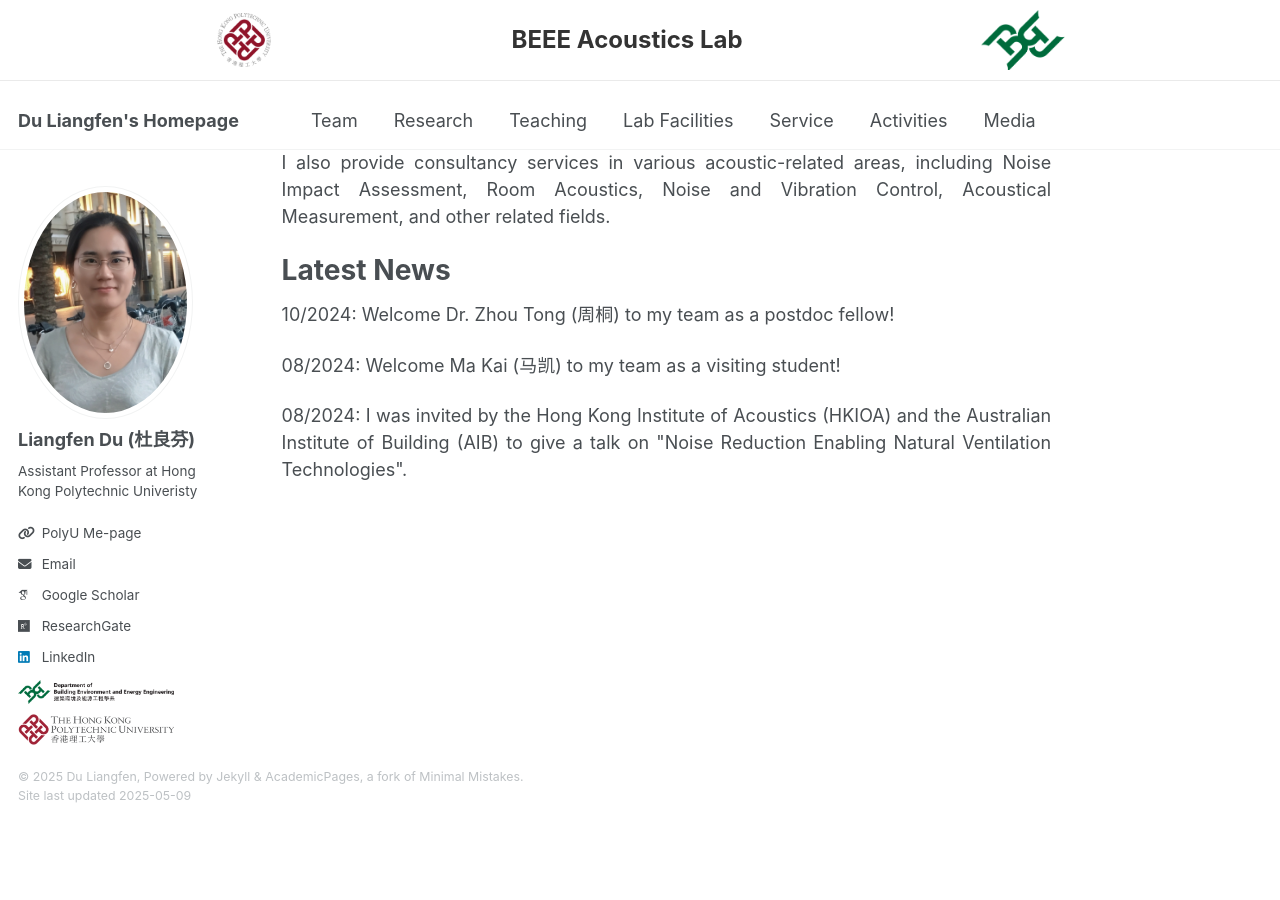
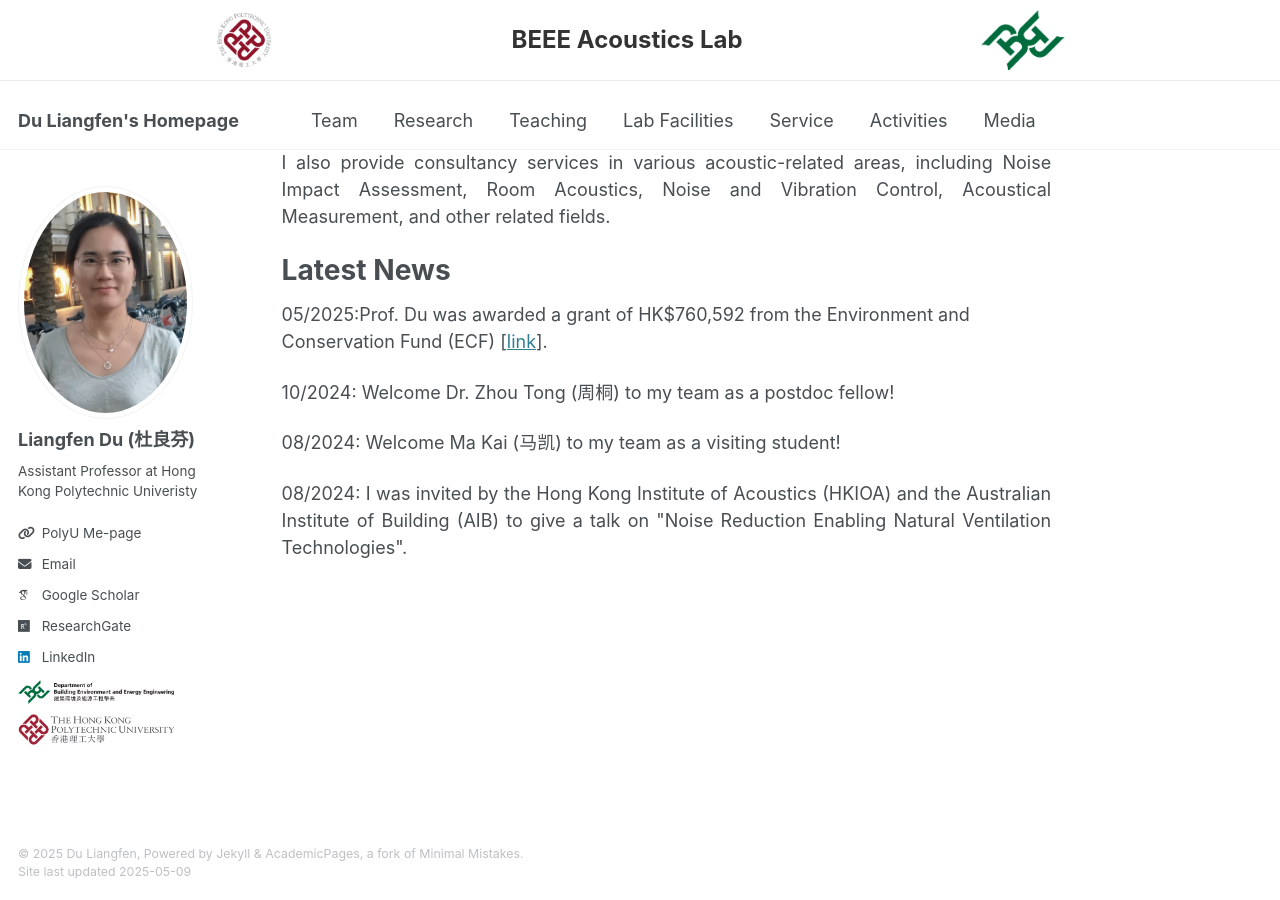
Before and after one commit to liangfen-du/liangfen-du.github.io, a Jekyll site: the page built from _pages/about.md, in a window 1280 px wide and 900 px high, scrolled down 646 px. Built offline with Jekyll 4.4.1, drawn with Linux system fonts in a browser that asks for light colours; some web fonts are replaced; before the commit the page ends 1469 px from its top, so only the background shows below that.

Commit message:
Update about.md
I add a news regarding ECF funding

```diff
--- a/_pages/about.md
+++ b/_pages/about.md
@@ -29,6 +29,8 @@
 
 Latest News
 ======
+<p>05/2025:Prof. Du was awarded a grant of HK$760,592 from the Environment and Conservation Fund (ECF) [<a href="https://www.polyu.edu.hk/beee/news-and-events/news/2025/20250402-beee-assistant-professor-secures-prestigious-environment-and-conservation-fund-grant/">link</a>].</p>
+
 <p>10/2024: Welcome Dr. Zhou Tong (周桐) to my team as a postdoc fellow!</p>
 
 <p>08/2024: Welcome Ma Kai (马凯) to my team as a visiting student!</p>
```
